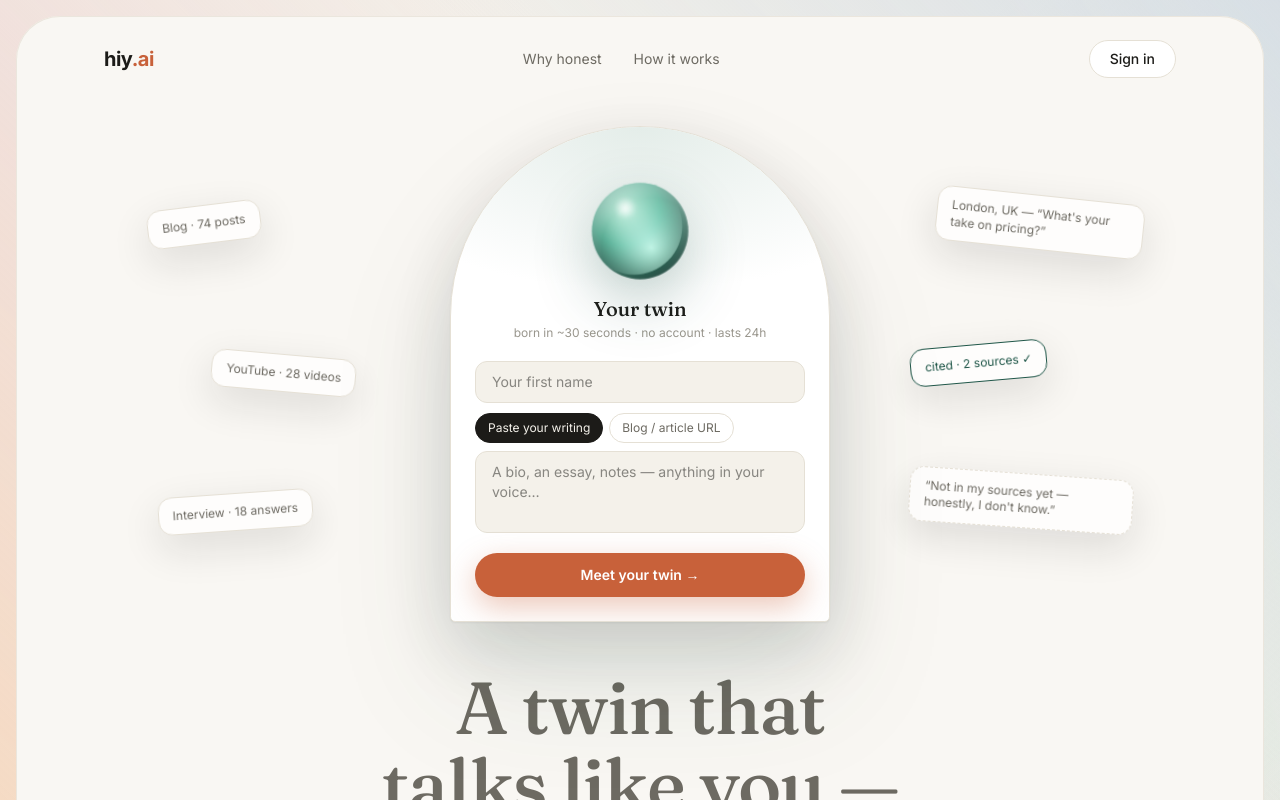
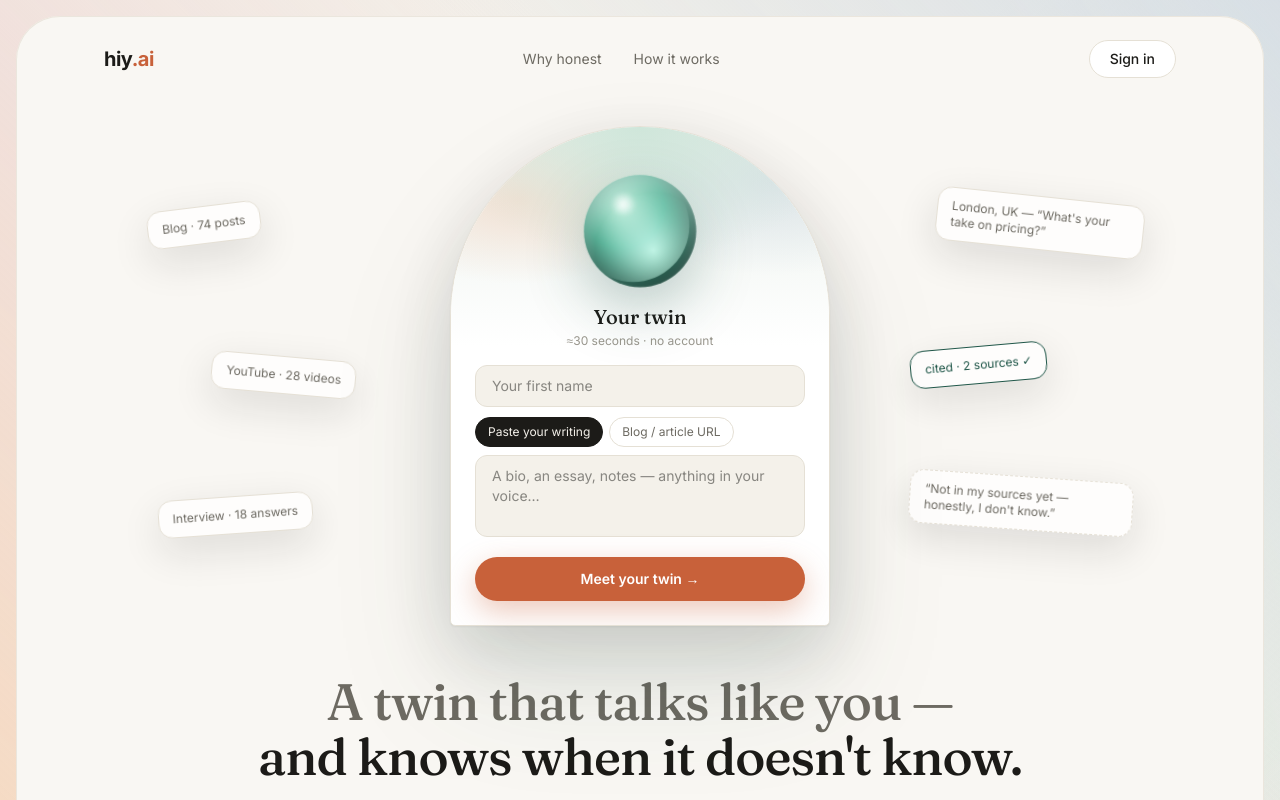
Before and after one commit to xgrtech/hiy, a Next.js app: page / in a window 1280 px wide. Shown: the top 800 px of the page. Built offline with nearby package versions, Linux system fonts and the light colour scheme.

Commit message:
fix: fill arch domes with gradient field, tame headline scale, compact sign-in/onboard proportions

```diff
--- a/src/app/[slug]/page.tsx
+++ b/src/app/[slug]/page.tsx
@@ -98,8 +98,8 @@ export default async function TwinPage({
                 </div>
               </div>
             ) : (
-              <div className="flex flex-col items-center bg-[radial-gradient(120%_100%_at_50%_0%,var(--accent-soft)_0%,transparent_70%)] px-6 pb-4 pt-14 text-center">
-                <div className="orb h-24 w-24" />
+              <div className="dome flex flex-col items-center px-6 pb-4 pt-12 text-center">
+                <div className="orb h-28 w-28" />
                 <h1 className="font-display mt-4 text-3xl font-medium">{twin.name}</h1>
                 {twin.role_line && (
                   <p className="mt-0.5 text-sm text-inksoft">{twin.role_line}</p>
--- a/src/app/globals.css
+++ b/src/app/globals.css
@@ -137,6 +137,15 @@ body:has(.wash-none)::before {
   border-radius: clamp(20px, 4vw, 44px);
   background: color-mix(in oklab, var(--surface) 42%, var(--paper));
   box-shadow: inset 0 0 0 1px color-mix(in oklab, var(--line) 70%, transparent);
+}
+/* Filled arch dome — Delphi's dome carries a photo; ours carries a living
+   gradient field so the arch never reads as empty marble. */
+.dome {
+  background:
+    radial-gradient(90% 90% at 50% 0%, #cfe6da 0%, transparent 62%),
+    radial-gradient(70% 60% at 18% 30%, color-mix(in oklab, #f3d9c8 75%, transparent) 0%, transparent 60%),
+    radial-gradient(80% 70% at 85% 22%, color-mix(in oklab, #d3dce4 70%, transparent) 0%, transparent 58%),
+    linear-gradient(180deg, #e9f0ea 0%, var(--surface) 92%);
 }
 /* Marketing CTA: terracotta carries the energy; green stays trust/product. */
 .btn-warm {
--- a/src/app/page.tsx
+++ b/src/app/page.tsx
@@ -55,10 +55,9 @@ export default function Landing() {
             <InstantTwin />
           </div>
 
-          <h1 className="font-display mx-auto mt-12 max-w-3xl text-center text-[clamp(2.6rem,6vw,4.6rem)] font-medium leading-[1.04] tracking-[-0.02em] [text-wrap:balance]">
-            <span className="text-inksoft">A twin that talks like you —</span>
-            <br />
-            and knows when it doesn&apos;t know.
+          <h1 className="font-display mx-auto mt-12 max-w-3xl text-center text-[clamp(2.1rem,4vw,3.3rem)] font-medium leading-[1.08] tracking-[-0.02em] [text-wrap:balance]">
+            <span className="text-inksoft">A twin that talks like you —</span>{" "}
+            <span className="block">and knows when it doesn&apos;t know.</span>
           </h1>
           <p className="mx-auto mt-6 max-w-xl text-center text-lg leading-relaxed text-inksoft">
             Point hiy at your writing, talks, and videos. Get a twin that answers
--- a/src/components/InstantTwin.tsx
+++ b/src/components/InstantTwin.tsx
@@ -39,14 +39,12 @@ export default function InstantTwin() {
   return (
     <div className="arch arch-shadow relative mx-auto w-full max-w-[380px] overflow-hidden border border-line bg-surface">
       {/* dome: the twin taking shape */}
-      <div className="flex flex-col items-center bg-[radial-gradient(120%_100%_at_50%_0%,#e4ede9_0%,transparent_70%)] px-8 pb-5 pt-14">
-        <div className={`orb h-24 w-24 ${busy ? "orb--thinking" : ""}`} />
+      <div className="dome flex flex-col items-center px-8 pb-4 pt-12">
+        <div className={`orb h-28 w-28 ${busy ? "orb--thinking" : ""}`} />
         <p className="font-display mt-4 text-xl font-medium">
           {name.trim() ? `${name.trim()}'s twin` : "Your twin"}
         </p>
-        <p className="mt-0.5 text-xs text-inkfaint">
-          born in ~30 seconds · no account · lasts 24h
-        </p>
+        <p className="mt-0.5 text-xs text-inkfaint">≈30 seconds · no account</p>
       </div>
 
       <div className="px-6 pb-6">
--- a/src/components/Onboard.tsx
+++ b/src/components/Onboard.tsx
@@ -37,14 +37,14 @@ export default function Onboard() {
   return (
     <main className="flex min-h-screen items-center justify-center px-6 py-10">
       <div className="arch arch-shadow w-full max-w-md overflow-hidden border border-line bg-surface">
-        <div className="flex flex-col items-center bg-[radial-gradient(120%_100%_at_50%_0%,#e4ede9_0%,transparent_70%)] px-8 pb-2 pt-12 text-center">
-          <div className="orb mb-4 h-16 w-16" />
+        <div className="dome flex flex-col items-center px-8 pb-4 pt-11 text-center">
+          <div className="orb mb-4 h-20 w-20" />
           <h1 className="font-display text-2xl font-medium">Claim your twin</h1>
           <p className="mt-1.5 text-sm text-inksoft">
             Pick your public URL — this is where people will meet your twin.
           </p>
         </div>
-        <div className="px-8 pb-8">
+        <div className="px-8 pb-8 pt-2">
         <div className="mt-5 flex items-center rounded-xl border border-line bg-paper px-4 py-2.5 text-sm focus-within:border-accent">
           <span className="text-inkfaint">hiy.ai/</span>
           <input
--- a/src/components/SignIn.tsx
+++ b/src/components/SignIn.tsx
@@ -12,10 +12,10 @@ export default function SignIn() {
   return (
     <main className="flex min-h-screen items-center justify-center px-6">
       <div className="arch arch-shadow w-full max-w-sm overflow-hidden border border-line bg-surface text-center">
-        <div className="bg-[radial-gradient(120%_100%_at_50%_0%,#e4ede9_0%,transparent_70%)] px-8 pb-2 pt-14">
-          <div className="orb mx-auto mb-5 h-20 w-20" />
+        <div className="dome px-8 pb-4 pt-12">
+          <div className="orb mx-auto h-24 w-24" />
         </div>
-        <div className="px-8 pb-9">
+        <div className="px-8 pb-9 pt-2">
         <h1 className="font-display text-2xl font-medium">Welcome to hiy.ai</h1>
         <p className="mt-2 text-sm text-inksoft">
           Sign in to build your twin. Free at hiy.ai/your-name.
```
